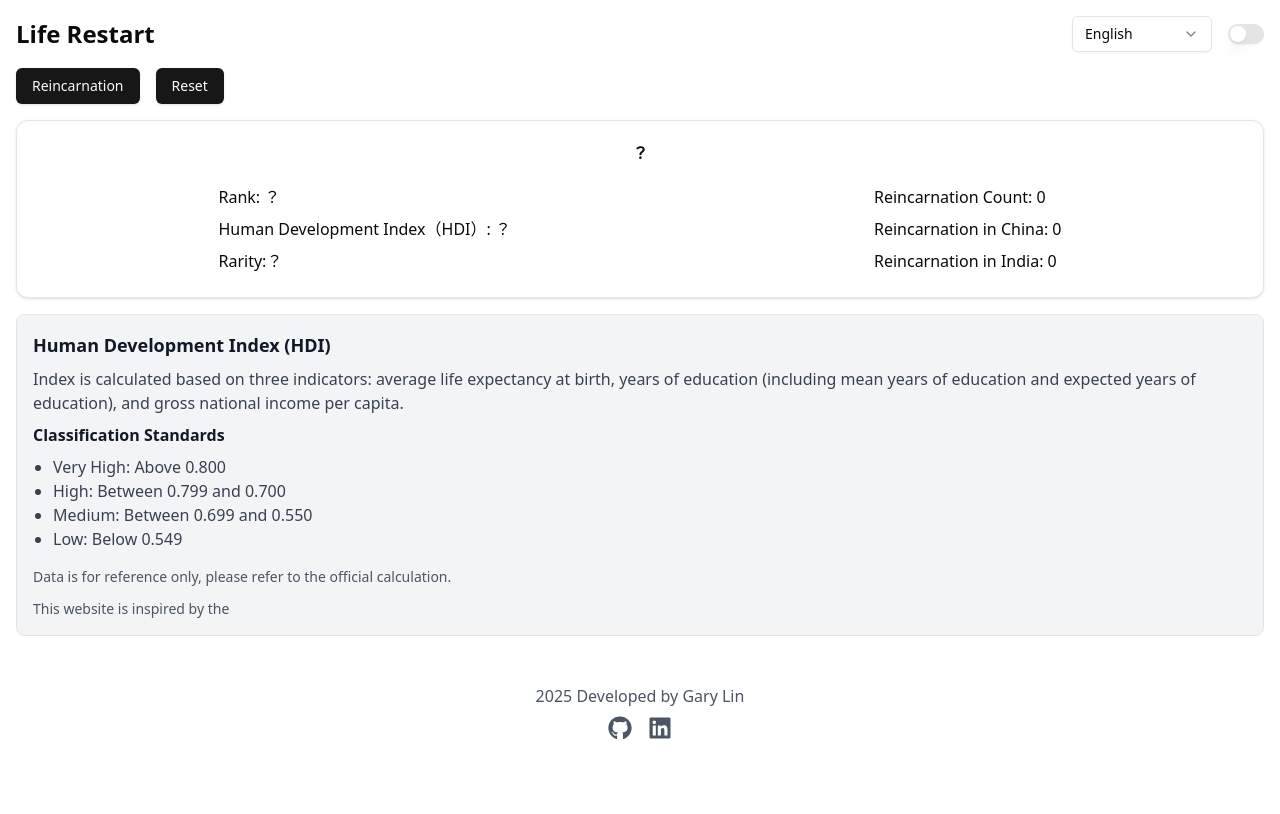
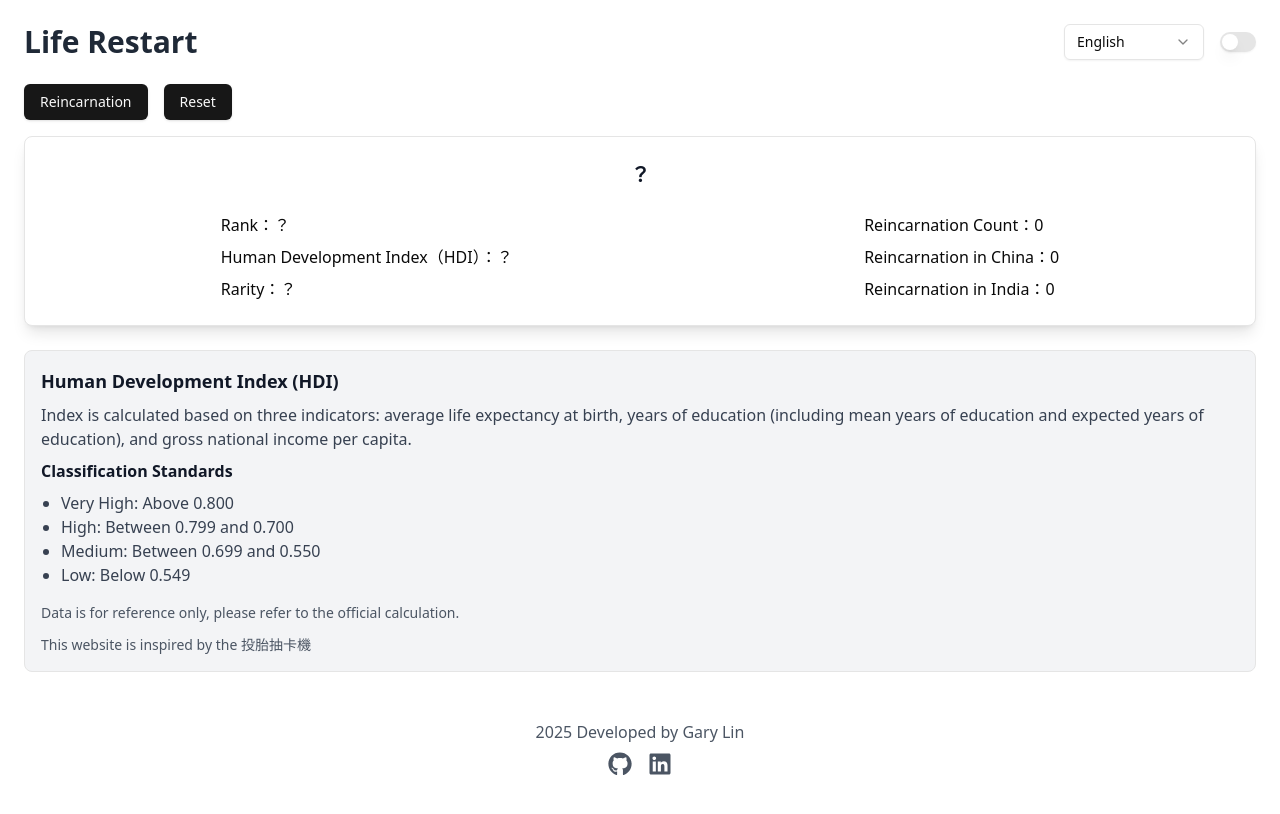
Before and after one commit to garylin0969/life-restart, a Next.js app: page /en in a window 1280 px wide. Built offline with nearby package versions, Linux system fonts and the light colour scheme.

Commit message:
feat: enhance UI styling and add inspiration link

```diff
--- a/src/app/[locale]/layout.tsx
+++ b/src/app/[locale]/layout.tsx
@@ -5,6 +5,7 @@ import { NextIntlClientProvider } from 'next-intl';
 import { getMessages } from 'next-intl/server';
 import { routing } from '@/i18n/routing';
 import { ThemeProvider } from '@/components/theme-provider';
+import { cn } from '@/lib/utils';
 
 const geistSans = Geist({
     variable: '--font-geist-sans',
@@ -47,7 +48,7 @@ export default async function LocaleLayout({
 
     return (
         <html lang={locale} translate="no" dir="ltr" suppressHydrationWarning>
-            <body className={`${geistSans.variable} ${geistMono.variable} antialiased`}>
+            <body className={cn('antialiased', geistSans.variable, geistMono.variable)}>
                 <ThemeProvider attribute="class" defaultTheme="system" enableSystem disableTransitionOnChange>
                     <NextIntlClientProvider messages={messages} locale={locale}>
                         {children}
--- a/src/app/[locale]/page.tsx
+++ b/src/app/[locale]/page.tsx
@@ -55,39 +55,35 @@ export default function HomePage() {
     };
 
     return (
-        <div className="container mx-auto p-4">
+        <div className="container mx-auto p-6 min-h-screen">
             <div>
-                <div className="flex justify-between items-center mb-4">
-                    <h1 className="text-2xl font-bold">{t('title')}</h1>
+                <div className="flex justify-between items-center mb-6">
+                    <h1 className="text-3xl font-bold text-gray-800 dark:text-gray-200">{t('title')}</h1>
                     <div className="flex items-center gap-4">
                         <LanguageSelect />
                         <ThemeSwitch />
                     </div>
                 </div>
-                <div className="flex gap-4">
-                    <Button onClick={handleRandomClick} className="mb-4">
-                        {t('reincarnation')}
-                    </Button>
-                    <Button onClick={handleResetClick} className="mb-4">
-                        {t('reset')}
-                    </Button>
+                <div className="flex gap-4 mb-4">
+                    <Button onClick={handleRandomClick}>{t('reincarnation')}</Button>
+                    <Button onClick={handleResetClick}>{t('reset')}</Button>
                 </div>
-                <Card className="mb-4">
+                <Card className="mb-6 shadow-lg rounded-lg">
                     <CardHeader>
-                        <CardTitle className="text-center">
+                        <CardTitle className="text-center text-xl font-semibold text-gray-900 dark:text-gray-100">
                             {currentRegion?.name ? regionT(currentRegion.name) : '？'}
                         </CardTitle>
                     </CardHeader>
                     <CardContent className="gap-2 flex flex-col lg:flex-row justify-around">
                         <div className="grid gap-2">
                             <div>
-                                {t('rank')}: {currentRegion?.rank ?? '？'}
+                                {t('rank')}：{currentRegion?.rank ?? '？'}
                             </div>
                             <div>
-                                {t('hdi')}: {currentRegion?.hdi ?? '？'}
+                                {t('hdi')}：{currentRegion?.hdi ?? '？'}
                             </div>
                             <div>
-                                {t('rarity')}:
+                                {t('rarity')}：
                                 {currentRegion?.populationPercentage
                                     ? `${currentRegion.populationPercentage.toFixed(3)}${t('percentage')}`
                                     : '？'}
@@ -95,13 +91,13 @@ export default function HomePage() {
                         </div>
                         <div className="grid gap-2">
                             <div>
-                                {t('reincarnationCount')}: {reincarnationStats.totalCount}
+                                {t('reincarnationCount')}：{reincarnationStats.totalCount}
                             </div>
                             <div>
-                                {t('reincarnationChinaCount')}: {reincarnationStats.chinaCount}
+                                {t('reincarnationChinaCount')}：{reincarnationStats.chinaCount}
                             </div>
                             <div>
-                                {t('reincarnationIndiaCount')}: {reincarnationStats.indiaCount}
+                                {t('reincarnationIndiaCount')}：{reincarnationStats.indiaCount}
                             </div>
                         </div>
                     </CardContent>
@@ -117,7 +113,12 @@ export default function HomePage() {
                         <li className="text-gray-700 dark:text-gray-300">{t('hdiStandardLow')}</li>
                     </ul>
                     <p className="mt-2 text-sm text-gray-600 dark:text-gray-400">{t('disclaimer')}</p>
-                    <p className="mt-1 text-sm text-gray-600 dark:text-gray-400">{t('inspiration')}</p>
+                    <p className="mt-1 text-sm text-gray-600 dark:text-gray-400">
+                        {t('inspiration')}
+                        <a href="https://dweam.xyz/luck" target="_blank" rel="noopener noreferrer">
+                            投胎抽卡機
+                        </a>
+                    </p>
                 </div>
             </div>
             <footer className="mt-8 p-4 text-center">
@@ -126,7 +127,7 @@ export default function HomePage() {
                     <a href="https://github.com/garylin0969" target="_blank" rel="noopener noreferrer">
                         <FaGithub className="w-6 h-6 text-gray-600 dark:text-gray-400 hover:text-gray-800 dark:hover:text-gray-200" />
                     </a>
-                    <a href="https://www.linkedin.com/in/gary-lin-95723a247/" target="_blank" rel="noopener noreferrer">
+                    <a href="https://www.linkedin.com/in/gary-lin-95723a247" target="_blank" rel="noopener noreferrer">
                         <FaLinkedin className="w-6 h-6 text-gray-600 dark:text-gray-400 hover:text-gray-800 dark:hover:text-gray-200" />
                     </a>
                 </div>
--- a/src/app/globals.css
+++ b/src/app/globals.css
@@ -1,6 +1,7 @@
 @tailwind base;
 @tailwind components;
 @tailwind utilities;
+
 @layer base {
     :root {
         --background: 0 0% 100%;
@@ -27,10 +28,10 @@
         --chart-3: 197 37% 24%;
         --chart-4: 43 74% 66%;
         --chart-5: 27 87% 67%;
-    --radius: 0.5rem
+        --radius: 0.5rem;
     }
     .dark {
-    --background: 0 0% 3.9%;
+        --background: 240 10% 3.9%;
         --foreground: 0 0% 98%;
         --card: 0 0% 3.9%;
         --card-foreground: 0 0% 98%;
@@ -53,12 +54,13 @@
         --chart-2: 160 60% 45%;
         --chart-3: 30 80% 55%;
         --chart-4: 280 65% 60%;
-    --chart-5: 340 75% 55%
+        --chart-5: 340 75% 55%;
     }
 }
+
 @layer base {
     * {
-    @apply border-border;
+        @apply border-border outline-ring/50;
     }
     body {
         @apply bg-background text-foreground;
```
Lines whose indentation alone changed are shown as unchanged.
